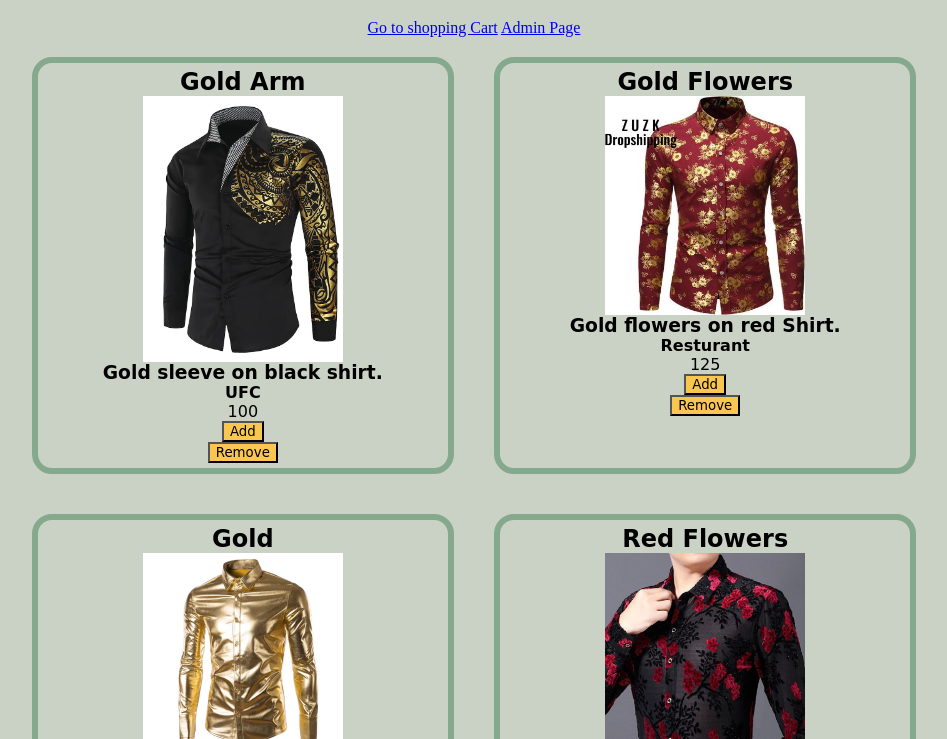
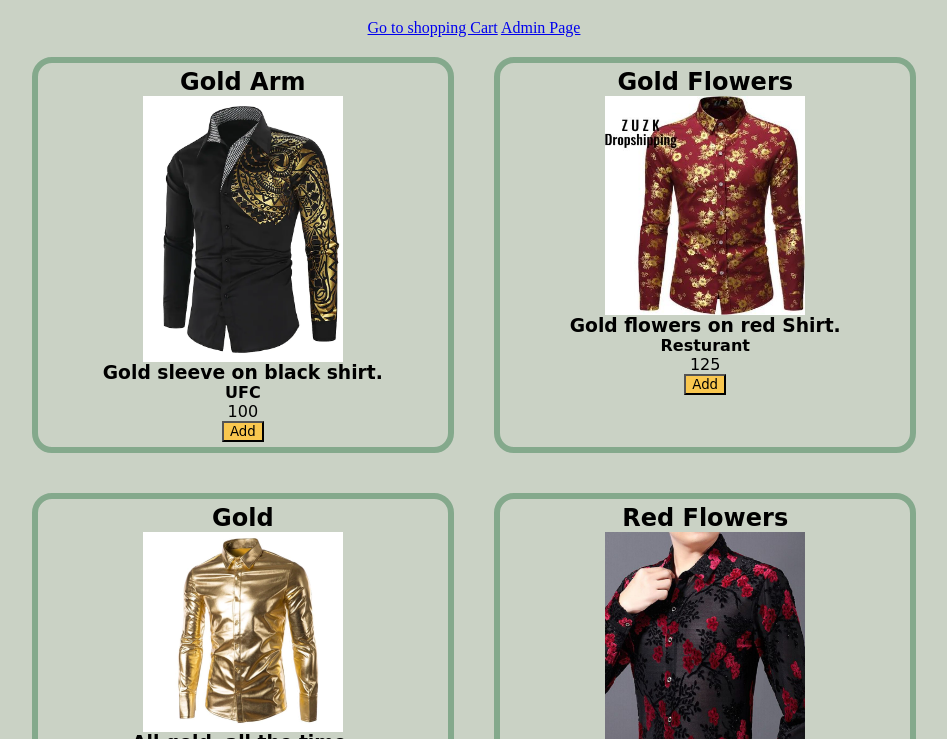
Before and after one commit to BrettSeifried/LAB-06-E-COMMERCE-SITE, a website with bundled scripts: page index.html in a window 1280 px wide. Shown: the part 61-800 px from the top of the page, without its empty margins (166-1113 px from the left). Built offline with nearby package versions, Linux system fonts and the light colour scheme; a web font is replaced by a local one.

Commit message:
commented out progress on remove item

```diff
--- a/render-products.js
+++ b/render-products.js
@@ -22,11 +22,35 @@ export function renderShirt(shirt){
     addBtn.id = shirt.id;
     addBtn.classList.add('add-button');
 
-    const removeBtn = document.createElement('button');
-    removeBtn.textContent = 'Remove';
-    removeBtn.id = shirt.id;
-    removeBtn.classList.add('remove-button');
-
-    shirtCard.append(shirtHeader, img, shirtDescrip, shirtCat, shirtPrice, addBtn, removeBtn);
+    shirtCard.append(shirtHeader, img, shirtDescrip, shirtCat, shirtPrice, addBtn);
     return shirtCard;
 }
+
+// admin page, replace add with remove, NOT WORKING
+// export function renderRemoveShirt(shirt){
+//     const shirtCard = document.createElement('section');
+//     shirtCard.classList.add('remove-card');
+
+//     const shirtHeader = document.createElement('h2');
+//     shirtHeader.textContent = shirt.name;
+
+//     const img = document.createElement('img');
+//     img.src = shirt.img;
+
+//     const shirtDescrip = document.createElement('h3');
+//     shirtDescrip.textContent = shirt.description;
+
+//     const shirtCat = document.createElement('h4');
+//     shirtCat.textContent = shirt.category;
+
+//     const shirtPrice = document.createElement('p');
+//     shirtPrice.textContent = shirt.price;
+
+//     const removeBtn = document.createElement('button');
+//     removeBtn.textContent = 'Remove';
+//     removeBtn.id = shirt.id;
+//     removeBtn.classList.add('remove-button');
+
+//     shirtCard.append(shirtHeader, img, shirtDescrip, shirtCat, shirtPrice, removeBtn);
+//     return shirtCard;
+// }
```
Also changed, not shown: admin/index.html (+3 -0 lines), app.js (+7 -0 lines), utils.js (+0 -11 lines).
